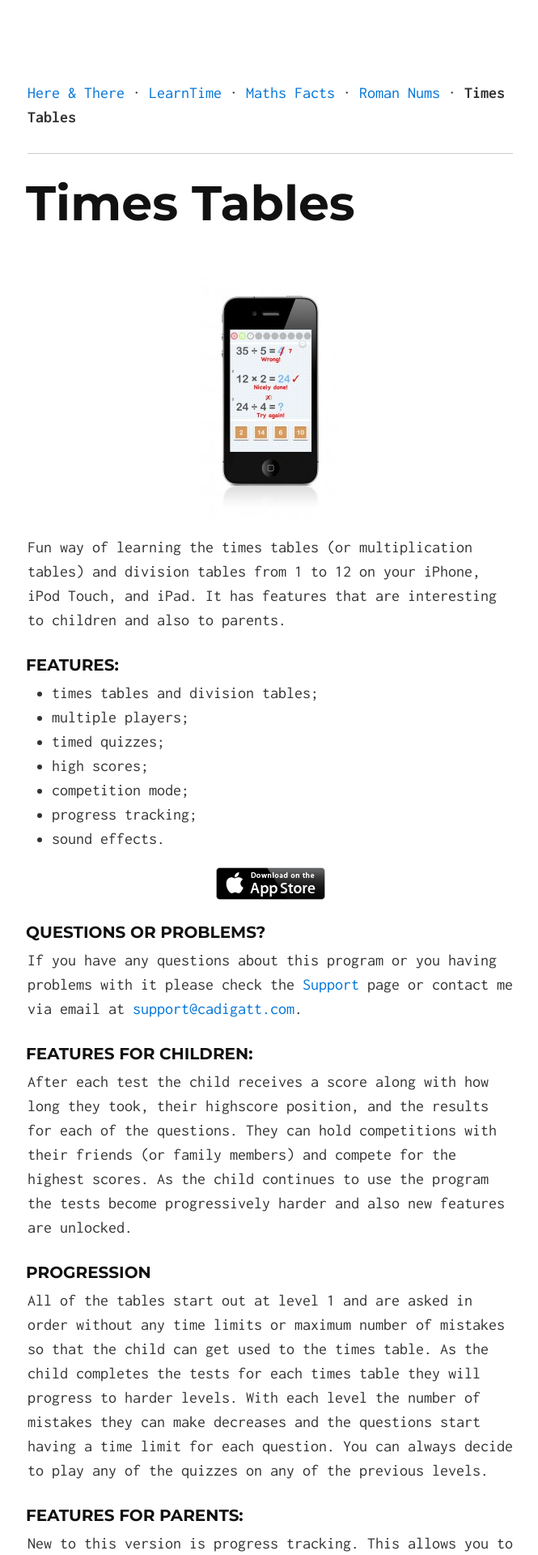
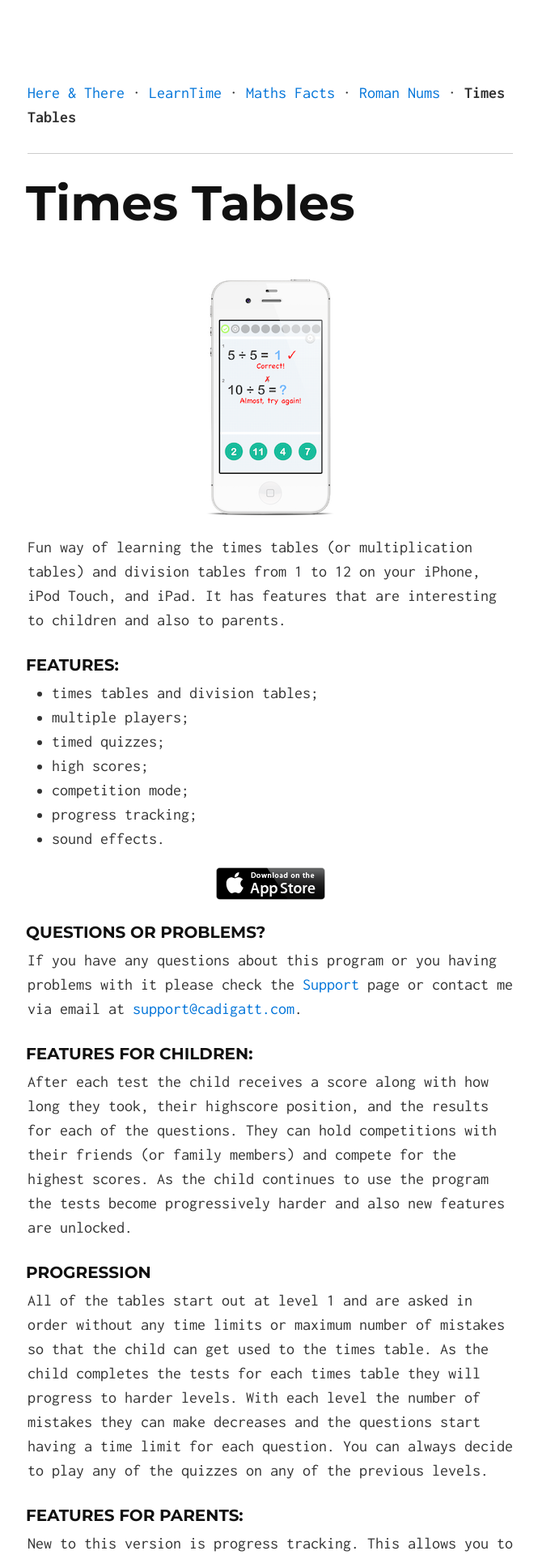
Before and after one commit to cadigatt/cadigatt.github.io, a Jekyll site: the page built from apps/timestables.md, in a window 1280 px wide. Shown: the top 1920 px of the page at 81% size, without its empty margins (306-971 px from the left). Built offline with Jekyll 4.4.1, drawn with Linux system fonts in a browser that asks for light colours; Markdown is read by kramdown in place of the engine named in the settings; comment, search, counter and statistics services are not loaded.

Commit message:
new times tables screenshot

```diff
--- a/apps/timestables.md
+++ b/apps/timestables.md
@@ -15,7 +15,7 @@ gallery:
 - image: images/results.jpg
   thumbnail: images/results-150x150.jpg
 ---
-<img class="alignright size-medium wp-image-762" alt="TimesTables" src="/assets/images/timestables/TimesTables-169x300.jpg" width="169" height="300">
+<img class="alignright size-medium wp-image-762" alt="TimesTables" src="/assets/images/timestables/TimesTables.png" width="164" height="300">
 
 Fun way of learning the times tables (or multiplication tables) and division tables from 1 to 12 on your iPhone, iPod Touch, and iPad. It has features that are interesting to children and also to parents.
 
```
Also changed, not shown: assets/images/timestables/TimesTables-169x300.jpg (deleted), assets/images/timestables/TimesTables.png (added).
